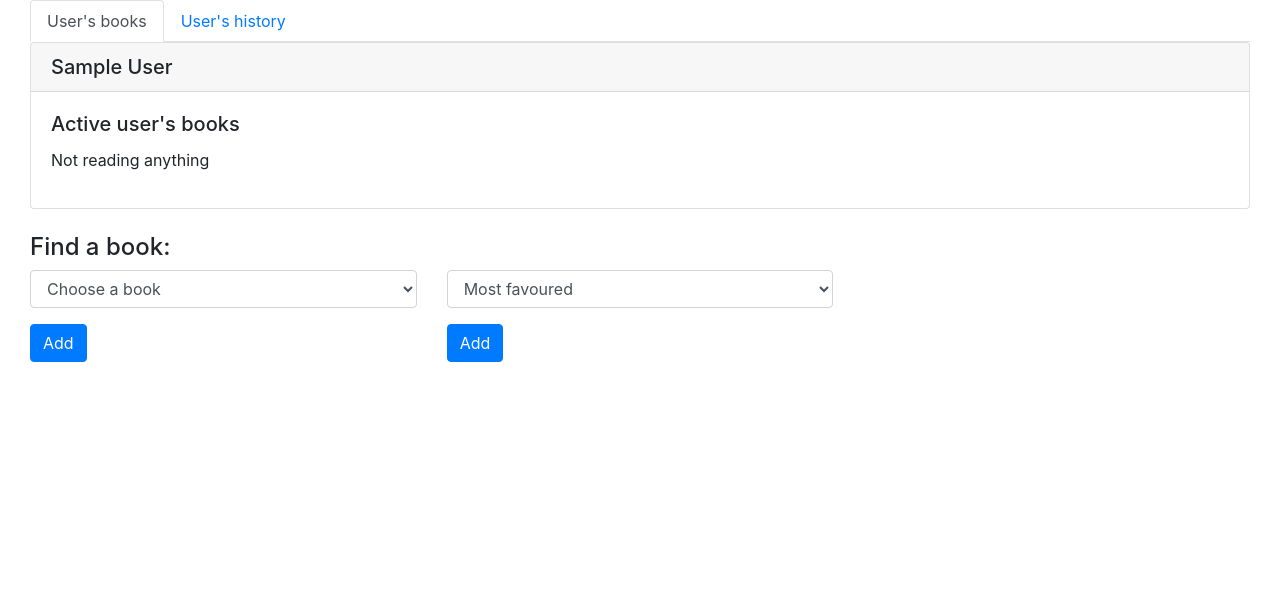
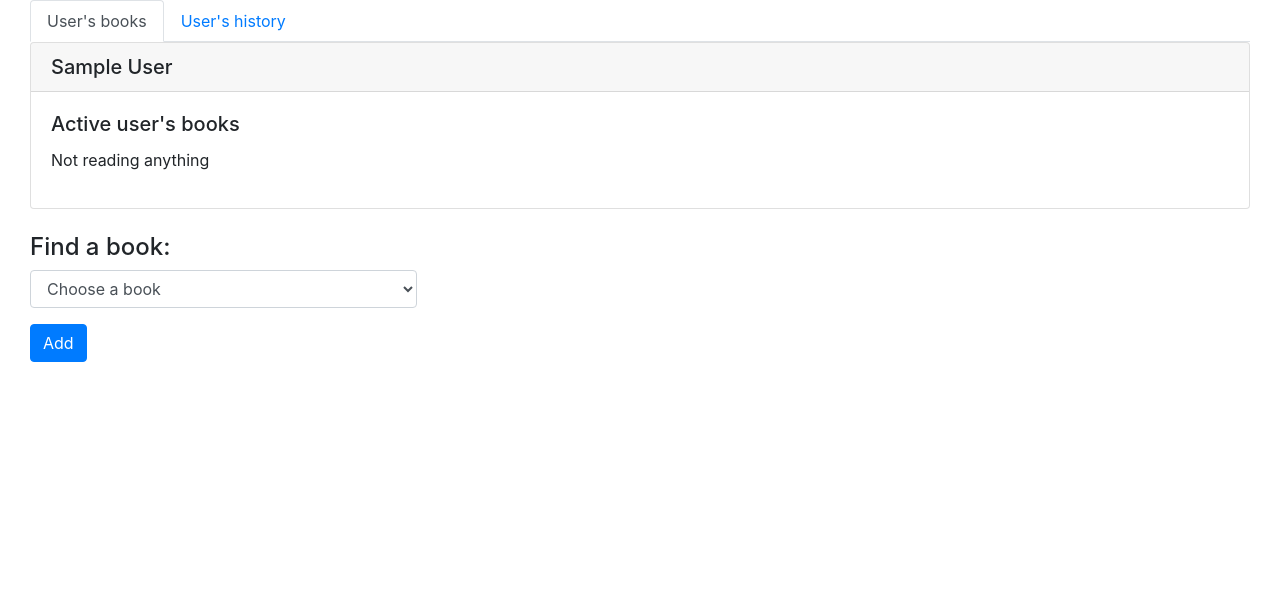
Before and after one commit to dioneli-hub/DjangoLibraryApp, a Django app: page /active-books/1 in a window 1280 px wide. Shown: the part 56-658 px from the top of the page. Run offline with Django 3.2, Linux system fonts and the light colour scheme; tables that the repository leaves empty hold one stand-in row (values such as "Sample post"); some libraries are stand-ins or nearby versions.

Commit message:
Deleted additional book choice form

```diff
--- a/adminapp/libraryapp/filters.py
+++ b/adminapp/libraryapp/filters.py
@@ -1,5 +1,5 @@
 import django_filters
-from django_filters import CharFilter, BooleanFilter, ChoiceFilter
+from django_filters import CharFilter, ChoiceFilter
 
 from .models import *
 
--- a/adminapp/libraryapp/templates/adminapp/active_books.html
+++ b/adminapp/libraryapp/templates/adminapp/active_books.html
@@ -132,19 +132,7 @@
             <input type="submit" value="Add" class="btn btn-primary">
         </form>
     </div>
-    <div class="col-4">
-        <form name="selectedBookId" method="POST" action="add_active/{{user.id}}">
-            {% csrf_token %}
-            <select name="selectedBookId" onchange="console.log(this.value)" class="form-control mb-3">
-                <option disabled="disabled" selected="selected">Most favoured</option>
-                {% for b in books_available_sorted %}
-                <option value="{{b.id}}">"{{b.title}}" {{b.author}} {{b.avg_grade}}</option>
-                {% endfor %}
-            </select>
 
-            <input type="submit" value="Add" class="btn btn-primary">
-        </form>
-    </div>
 </div>
 
 
--- a/adminapp/libraryapp/views.py
+++ b/adminapp/libraryapp/views.py
@@ -76,7 +76,6 @@ def book_create_view(request):
     if request.method == "POST":
         title = request.POST.get('title')
         author = request.POST.get('author')
-        # description = request.POST.get('description')
         Book.objects.create(title=title, author=author)
         return redirect('books')
     return render(request, "adminapp/books_list.html")
```
